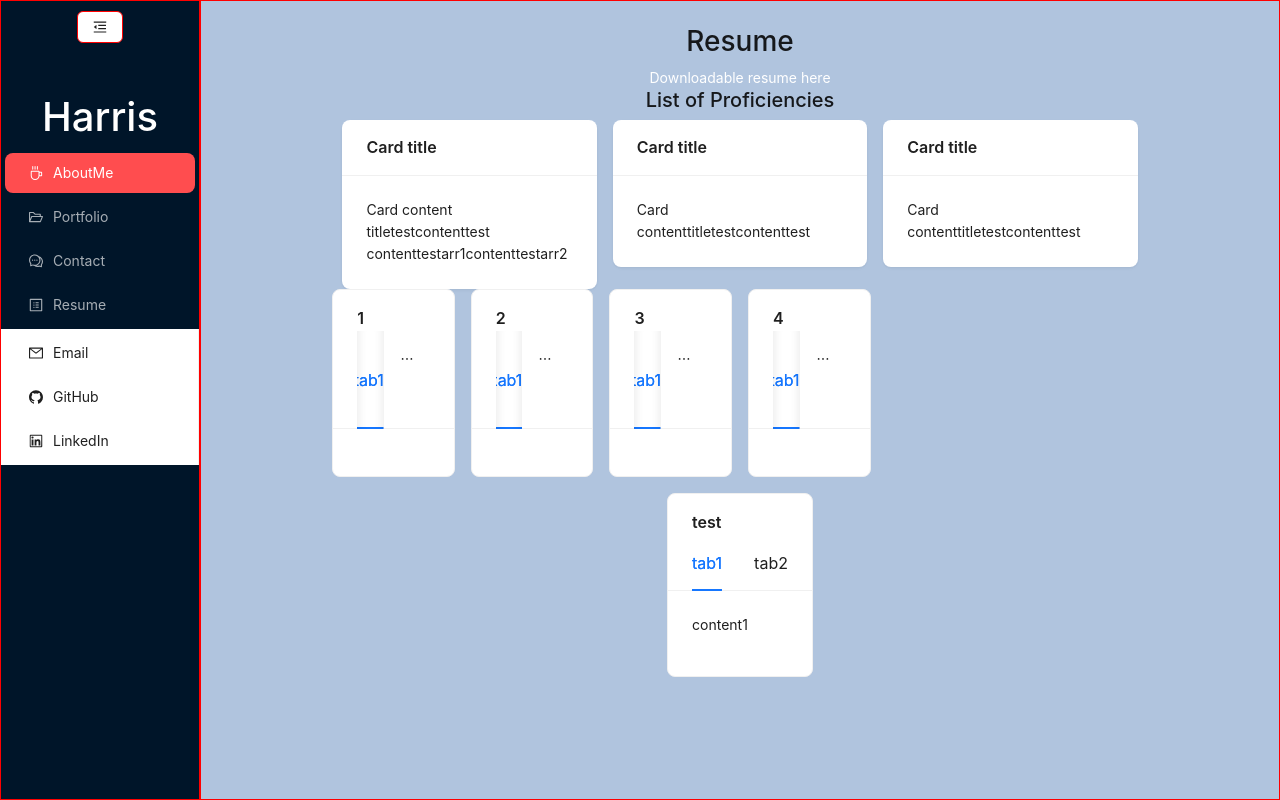
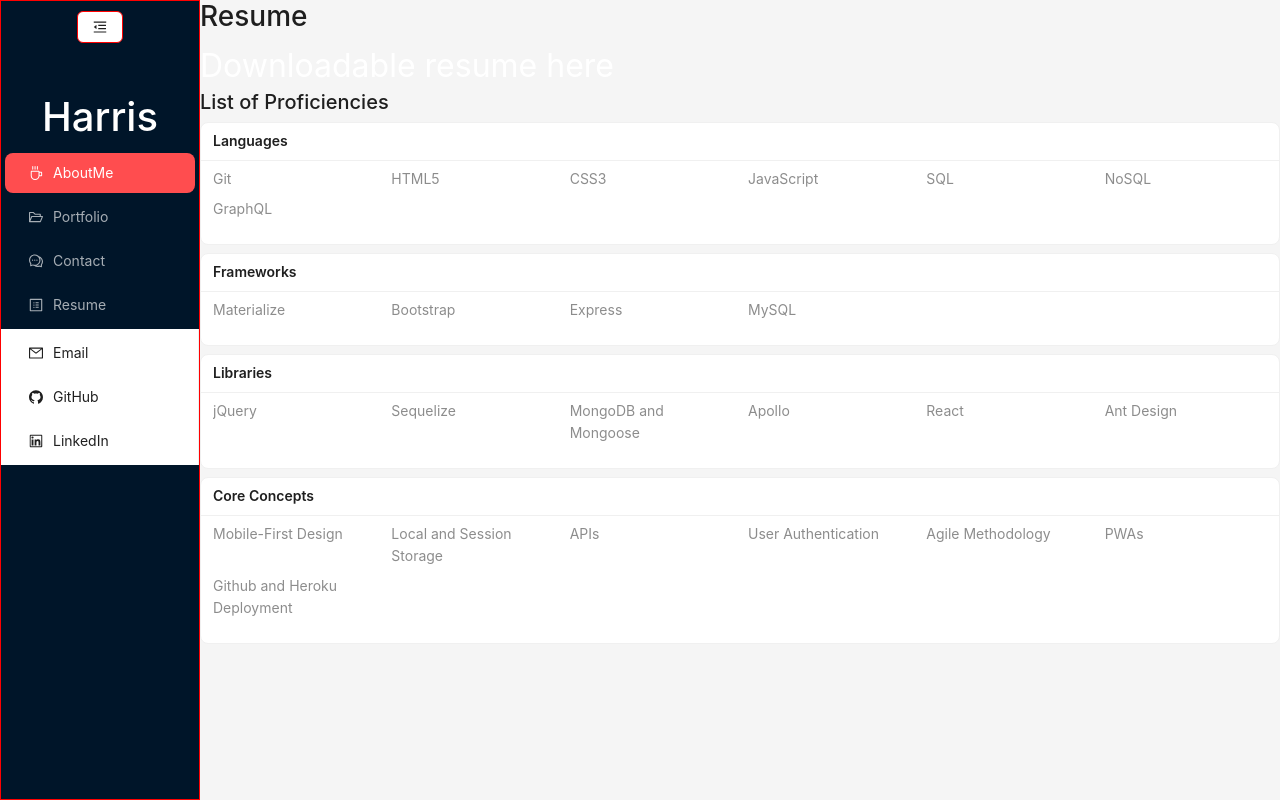
Before and after one commit to miss-mad/portfolio, a React (Create React App) app: page /resume in a window 1280 px wide. Built offline with nearby package versions, Linux system fonts and the light colour scheme.

Commit message:
updated skills in resume section

```diff
--- a/src/components/pages/Resume.jsx
+++ b/src/components/pages/Resume.jsx
@@ -2,82 +2,62 @@
 import resume from "../assets/Harris_Resume.pdf"
 import { Card, Col, List, Row } from "antd"
 const { Meta } = Card
-// import { listOfProficiencies as proficiencies } from "../listofProficiencies";
 
 export default function Resume() {
-  const listOfProficiencies = [
-    { id: 1, name: "Git" },
-    { id: 2, name: "HTML5" },
-    { id: 3, name: "CSS3" },
-    { id: 4, name: "JavaScript" },
-    { id: 5, name: "SQL" },
-    { id: 6, name: "NoSQL" },
-    { id: 7, name: "GraphQL" },
-    { id: 8, name: "CSS Frameworks" },
-    { id: 9, name: "MySQL" },
-    { id: 10, name: "Apollo" },
-    { id: 11, name: "jQuery" },
-    { id: 12, name: "Sequelize" },
-    { id: 13, name: "MongoDB and Mongoose" },
-    { id: 14, name: "React" },
-    { id: 15, name: "Mobile-First Design" },
-    { id: 16, name: "APIs - client, third party and server-side" },
-    { id: 17, name: "Agile Methodology" },
-    { id: 18, name: "Github and Heroku Deployment" },
-  ]
-
-  const listTitleData = [
-    { title: "1", content: "contentcard1" },
-    { title: "2" },
-    { title: "3" },
-    { title: "4" },
-  ]
-
-  const listContentData = [
-    { description: "descr 1" },
-    { description: "descr 2" },
-    { description: "descr 3" },
-    { description: "descr 4" },
-  ]
-
-  const tabList = [
+  const cardData = [
     {
-      key: "tab1",
-      tab: "tab1",
+      key: "a",
+      cardTitle: "Languages",
+      listData: [
+        { key: 1, name: "Git" },
+        { key: 2, name: "HTML5" },
+        { key: 3, name: "CSS3" },
+        { key: 4, name: "JavaScript" },
+        { key: 5, name: "SQL" },
+        { key: 6, name: "NoSQL" },
+        { key: 7, name: "GraphQL" },
+      ],
     },
     {
-      key: "tab2",
-      tab: "tab2",
+      key: "b",
+      cardTitle: "Frameworks",
+      listData: [
+        { key: 8, name: "Materialize" },
+        { key: 9, name: "Bootstrap" },
+        { key: 10, name: "Express" },
+        { key: 11, name: "MySQL" },
+      ],
+    },
+    {
+      key: "c",
+      cardTitle: "Libraries",
+      listData: [
+        { key: 12, name: "jQuery" },
+        { key: 13, name: "Sequelize" },
+        { key: 14, name: "MongoDB and Mongoose" },
+        { key: 15, name: "Apollo" },
+        { key: 16, name: "React" },
+        { key: 17, name: "Ant Design" },
+      ],
+    },
+    {
+      key: "d",
+      cardTitle: "Core Concepts",
+      listData: [
+        { key: 18, name: "Mobile-First Design" },
+        { key: 19, name: "Local and Session Storage" },
+        { key: 20, name: "APIs" },
+        { key: 21, name: "User Authentication" },
+        { key: 22, name: "Agile Methodology" },
+        { key: 23, name: "PWAs" },
+        { key: 24, name: "Github and Heroku Deployment" },
+      ],
     },
   ]
 
-  const contentList = {
-    tab1: <p>content1</p>,
-    tab2: <p>content2</p>,
-  }
-
-  const [activeTabKey, setActiveTabKey] = useState("tab1")
-  const onTab1Change = (key) => {
-    setActiveTabKey(key)
-  }
-
-  // {listOfProficiencies.map((proficiency) => {
-  //   return (
-  //     <ul className="proficiency-list">
-  //       <li>{proficiency.name}</li>
-  //     </ul>
-  //   )
-  // })}
-
-  const testObj = {
-    title: "titletest",
-    content: "contenttest",
-  }
-
-  const testArr = ["contenttestarr1", "contenttestarr2"]
-
   return (
-    <section className="container">
+    <section className="container-no-flex">
+      <div className="resume-headers">
         <h3>Resume</h3>
         <a
           href={resume}
@@ -85,80 +65,45 @@
           target="_blank"
           rel="noopener noreferrer"
           download
+          style={{ fontSize: "32px" }}
         >
           Downloadable resume here
         </a>
 
         <h5>List of Proficiencies</h5>
-
-      <div className="site-card-wrapper">
-        <Row gutter={16}>
-          <Col span={8}>
-            <Card title="Card title" bordered={false}>
-              Card content
-              <div>
-                {testObj.title}
-                {testObj.content}
-                <div>{testArr}</div>
-              </div>
-            </Card>
-          </Col>
-          <Col span={8}>
-            <Card title="Card title" bordered={false}>
-              Card content
-              {testObj.title}
-              {testObj.content}
-            </Card>
-          </Col>
-          <Col span={8}>
-            <Card title="Card title" bordered={false}>
-              Card content
-              {testObj.title}
-              {testObj.content}
-            </Card>
-          </Col>
-        </Row>
       </div>
 
+      {cardData.map((cardData) => {
+        return (
+          <Card
+            key={cardData.key}
+            title={cardData.cardTitle}
+            className="my-2"
+            size="small"
+          >
             <List
-        grid={{ gutter: 16, xs: 1, sm: 2, md: 4, lg: 4, xl: 6, xxl: 3 }}
-        dataSource={listTitleData}
-        renderItem={(item) => (
+              grid={{
+                gutter: 16,
+                xs: 1,
+                sm: 2,
+                md: 4,
+                lg: 4,
+                xl: 6,
+                xxl: 3,
+                column: 3,
+              }}
+              dataSource={cardData.listData}
+              renderItem={(listData) => {
+                return (
                   <List.Item>
-            <Card
-              title={item.title}
-              tabList={tabList}
-              activeTabKey={activeTabKey}
-              onTabChange={(key) => {
-                onTab1Change(key)
+                    <Meta key={listData.key} description={listData.name} />
+                  </List.Item>
+                )
               }}
-            >
-              <Meta description={item.description} />
-              {listContentData[activeTabKey]}
+            />
           </Card>
-          </List.Item>
-        )}
-      />
-
-      <Card
-        title="test"
-        tabList={tabList}
-        activeTabKey={activeTabKey}
-        onTabChange={(key) => {
-          onTab1Change(key)
-        }}
-      >
-        {contentList[activeTabKey]}
-      </Card>
+        )
+      })}
     </section>
   )
 }
-
-{
-  /* <List
-        size="small"
-        bordered
-        dataSource={listContentData}
-        renderItem={(item) => <List.Item>{item}</List.Item>}
-      /> */
-}
```
Lines whose indentation alone changed are shown as unchanged.
